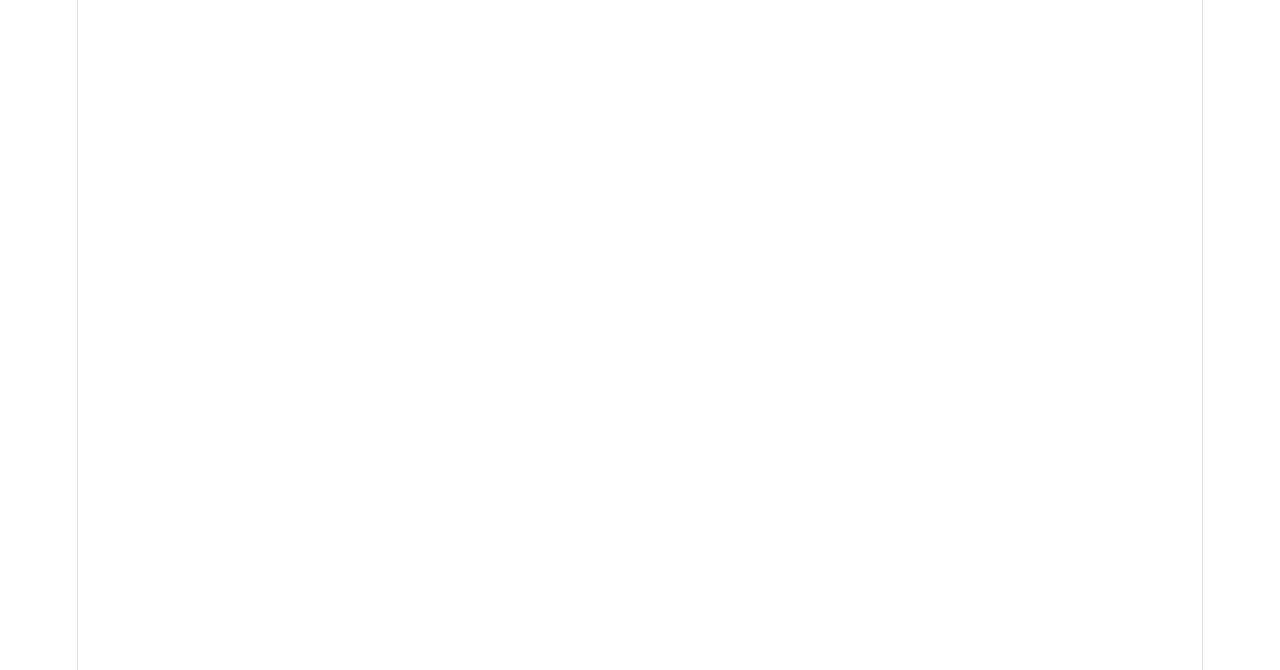
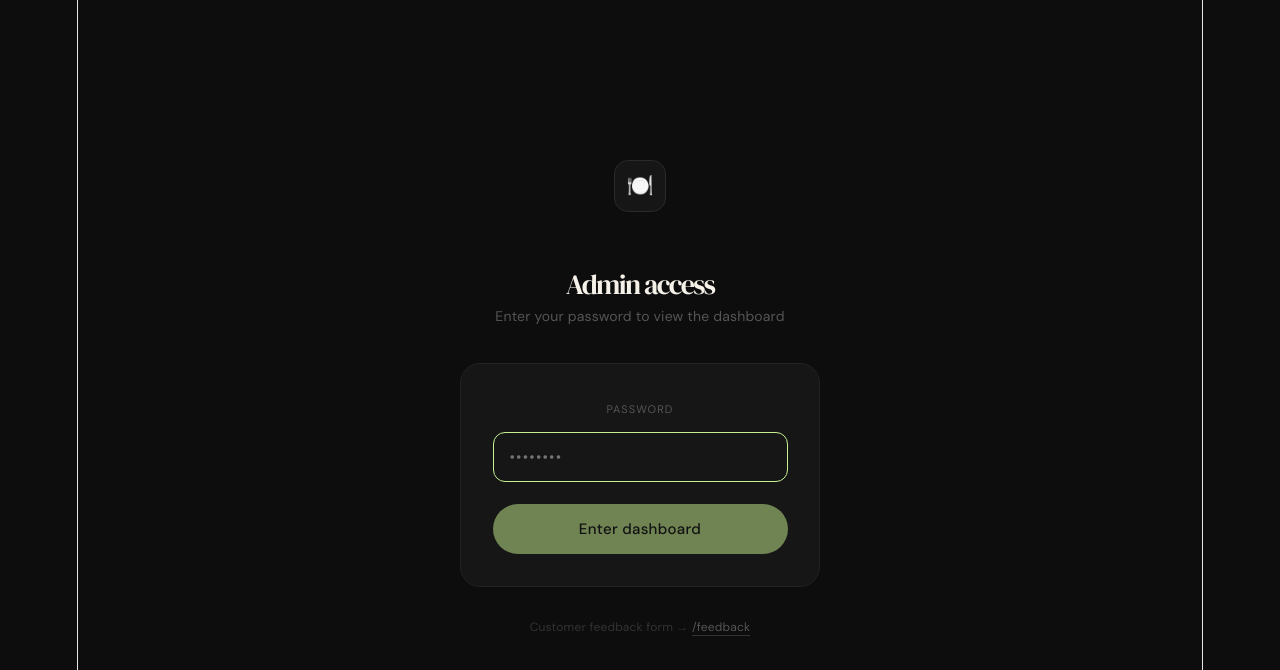
Before and after one commit to sharon-kathambi/lit-it-academy-project, a React (Vite) app in the folder client/: page / in a window 1280 px wide. Before the commit this address had no page. Shown: the top 670 px of the page. Built offline with nearby package versions, Linux system fonts and the light colour scheme; no server answers.

Commit message:
feat:added login page for admin

```diff
--- a/client/src/App.jsx
+++ b/client/src/App.jsx
@@ -1,12 +1,14 @@
 import { Route, Routes } from 'react-router'
 //import './App.css'
 import FeedbackForm from './pages/FeedbackForm'
+import Login from './pages/Login'
 
 function App() {
 
   return (
     <>
         <Routes>
+          <Route path="" element={<Login />} />
           <Route path="feedback" element={<FeedbackForm />} />
         </Routes>
     </>
--- a/client/src/pages/FeedbackForm.jsx
+++ b/client/src/pages/FeedbackForm.jsx
@@ -1,6 +1,7 @@
 import React from 'react'
 import { useState } from 'react';
 import StarRating from '../components/StarRating';
+import SuccessScreen from './SuccessScreen';
 
 const categories = [
   { key: "food", label: "Food", icon: "🍽️" },
--- /dev/null
+++ b/client/src/pages/Login.jsx
@@ -0,0 +1,194 @@
+import { useState } from "react";
+
+const ADMIN_TOKEN = import.meta.env.VITE_ADMIN_TOKEN || "changeme";
+
+export default function Login({ onLogin }) {
+  const [password, setPassword] = useState("");
+  const [error, setError]       = useState("");
+  const [loading, setLoading]   = useState(false);
+
+  function handleSubmit() {
+    if (!password) return;
+    setLoading(true);
+    setError("");
+
+    setTimeout(() => {
+      if (password === ADMIN_TOKEN) {
+        sessionStorage.setItem("admin_authed", "true");
+        onLogin();
+      } else {
+        setError("Incorrect password. Try again.");
+        setPassword("");
+      }
+      setLoading(false);
+    }, 600);
+  }
+
+  function handleKey(e) {
+    if (e.key === "Enter") handleSubmit();
+  }
+
+  return (
+    <>
+      <style>{`
+        @import url('https://fonts.googleapis.com/css2?family=DM+Serif+Display&family=DM+Sans:wght@300;400;500&display=swap');
+        * { box-sizing: border-box; margin: 0; padding: 0; }
+        body { background: #0d0d0d; }
+        @keyframes fadeUp {
+          from { opacity: 0; transform: translateY(16px); }
+          to   { opacity: 1; transform: translateY(0); }
+        }
+        @keyframes shake {
+          0%, 100% { transform: translateX(0); }
+          20%       { transform: translateX(-8px); }
+          40%       { transform: translateX(8px); }
+          60%       { transform: translateX(-5px); }
+          80%       { transform: translateX(5px); }
+        }
+        .shake { animation: shake 0.4s ease; }
+        .login-input {
+          width: 100%;
+          background: #161616;
+          border: 0.5px solid #2a2a2a;
+          border-radius: 12px;
+          color: #f5f0e8;
+          font-size: 15px;
+          padding: 14px 16px;
+          font-family: 'DM Sans', sans-serif;
+          transition: border-color 0.2s;
+          letter-spacing: 0.08em;
+        }
+        .login-input:focus { outline: none; border-color: #c8f090; }
+        .login-input.error-field { border-color: #f09595; }
+        .login-btn {
+          width: 100%;
+          background: #c8f090;
+          border: none;
+          border-radius: 99px;
+          color: #0d0d0d;
+          font-size: 15px;
+          font-weight: 500;
+          padding: 15px;
+          cursor: pointer;
+          font-family: 'DM Sans', sans-serif;
+          transition: background 0.2s, opacity 0.2s;
+          letter-spacing: 0.02em;
+        }
+        .login-btn:hover:not(:disabled) { background: #b8e078; }
+        .login-btn:disabled { opacity: 0.5; cursor: not-allowed; }
+      `}</style>
+
+      <div style={{
+        minHeight: "100vh",
+        background: "#0d0d0d",
+        display: "flex",
+        flexDirection: "column",
+        alignItems: "center",
+        justifyContent: "center",
+        padding: "2rem 1.25rem",
+        fontFamily: "'DM Sans', sans-serif",
+      }}>
+
+        {/* Logo mark */}
+        <div style={{
+          width: "52px",
+          height: "52px",
+          borderRadius: "14px",
+          background: "#161616",
+          border: "0.5px solid #2a2a2a",
+          display: "flex",
+          alignItems: "center",
+          justifyContent: "center",
+          fontSize: "22px",
+          marginBottom: "1.5rem",
+          animation: "fadeUp 0.3s ease both",
+        }}>
+          🍽️
+        </div>
+
+        {/* Heading */}
+        <div style={{ textAlign: "center", marginBottom: "2rem", animation: "fadeUp 0.35s ease 0.05s both" }}>
+          <h1 style={{
+            fontFamily: "'DM Serif Display', Georgia, serif",
+            color: "#f5f0e8",
+            fontSize: "28px",
+            fontWeight: 400,
+            marginBottom: "8px",
+          }}>
+            Admin access
+          </h1>
+          <p style={{ color: "#555", fontSize: "14px", lineHeight: 1.6 }}>
+            Enter your password to view the dashboard
+          </p>
+        </div>
+
+        {/* Card */}
+        <div style={{
+          width: "100%",
+          maxWidth: "360px",
+          background: "#161616",
+          border: "0.5px solid #222",
+          borderRadius: "20px",
+          padding: "1.75rem",
+          animation: "fadeUp 0.4s ease 0.1s both",
+        }}>
+          <label style={{
+            fontSize: "11px",
+            color: "#555",
+            textTransform: "uppercase",
+            letterSpacing: "0.1em",
+            display: "block",
+            marginBottom: "10px",
+          }}>
+            Password
+          </label>
+
+          <input
+            type="password"
+            className={`login-input ${error ? "error-field shake" : ""}`}
+            value={password}
+            onChange={e => { setPassword(e.target.value); setError(""); }}
+            onKeyDown={handleKey}
+            placeholder="••••••••"
+            autoFocus
+          />
+
+          {error && (
+            <p style={{
+              color: "#f09595",
+              fontSize: "12px",
+              marginTop: "8px",
+              display: "flex",
+              alignItems: "center",
+              gap: "6px",
+            }}>
+              <span style={{ fontSize: "14px" }}>⚠</span> {error}
+            </p>
+          )}
+
+          <button
+            className="login-btn"
+            onClick={handleSubmit}
+            disabled={loading || !password}
+            style={{ marginTop: "1.25rem" }}
+          >
+            {loading ? "Checking..." : "Enter dashboard"}
+          </button>
+        </div>
+
+        <p style={{
+          color: "#333",
+          fontSize: "12px",
+          marginTop: "1.5rem",
+          animation: "fadeUp 0.4s ease 0.15s both",
+        }}>
+          Customer feedback form →{" "}
+          <a href="/feedback" style={{ color: "#555", textDecoration: "none", borderBottom: "0.5px solid #333" }}>
+            /feedback
+          </a>
+        </p>
+
+      </div>
+    </>
+  );
+}
--- /dev/null
+++ b/client/src/pages/SuccessScreen.jsx
@@ -0,0 +1,60 @@
+import React from 'react'
+
+function SuccessScreen({ onReset }) {
+  return (
+     <div style={{
+      minHeight: "100vh",
+      background: "#0d0d0d",
+      display: "flex",
+      flexDirection: "column",
+      alignItems: "center",
+      justifyContent: "center",
+      padding: "2rem",
+      textAlign: "center",
+      fontFamily: "'DM Serif Display', Georgia, serif",
+    }}>
+      <div style={{
+        width: "72px",
+        height: "72px",
+        borderRadius: "50%",
+        background: "#c8f090",
+        display: "flex",
+        alignItems: "center",
+        justifyContent: "center",
+        fontSize: "32px",
+        marginBottom: "1.5rem",
+        animation: "pop 0.4s cubic-bezier(0.34, 1.56, 0.64, 1)",
+      }}>✓</div>
+      <h2 style={{ color: "#f5f0e8", fontSize: "28px", margin: "0 0 0.75rem", fontWeight: 400 }}>
+        Thank you!
+      </h2>
+      <p style={{
+        color: "#888",
+        fontFamily: "'DM Sans', sans-serif",
+        fontSize: "15px",
+        lineHeight: 1.6,
+        maxWidth: "280px",
+        margin: "0 0 2rem",
+      }}>
+        Your feedback helps us make every meal better.
+      </p>
+      <button
+        onClick={onReset}
+        style={{
+          background: "none",
+          border: "0.5px solid #333",
+          color: "#888",
+          borderRadius: "99px",
+          padding: "8px 20px",
+          fontSize: "13px",
+          fontFamily: "'DM Sans', sans-serif",
+          cursor: "pointer",
+        }}
+      >
+        Submit another
+      </button>
+    </div>
+  )
+}
+
+export default SuccessScreen
```
Also changed, not shown: 2 other files (tests, documents, lock files or other folders).
